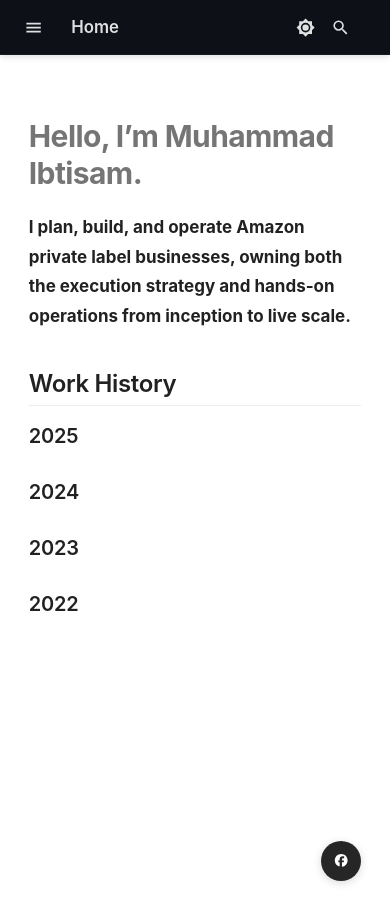
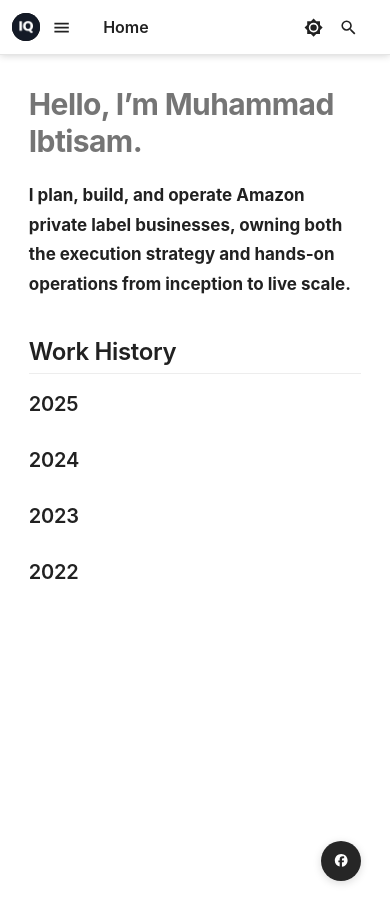
Before and after one commit to ibtisam-iq/rank, an MkDocs documentation site: the page built from docs/index.md, in a window 390 px wide. Built offline with MkDocs 1.6.1 and Material for MkDocs 9.7.7, drawn with Linux system fonts in a browser that asks for light colours.

Commit message:
fix mobile view

```diff
--- a/docs/stylesheets/extra.css
+++ b/docs/stylesheets/extra.css
@@ -17,6 +17,7 @@ body {
   line-height: 1.6;
   margin: 0;
   padding: 0;
+  padding-top: 0 !important;
   font-family: -apple-system, BlinkMacSystemFont, "Segoe UI", Roboto, "Helvetica Neue", Arial, sans-serif;
 }
 
@@ -41,7 +42,7 @@ body {
   margin: 0 !important;
 }
 
-/* Content with proper margins - NOT edge-to-edge */
+/* Add top padding to content to account for fixed header + tabs */
 .md-content {
   max-width: 1400px;
   margin: 0 auto;
@@ -92,18 +93,25 @@ body {
   color: rgba(255, 255, 255, 0.87) !important;
   box-shadow: 0 0 0.5rem rgba(0, 0, 0, 0.2);
   height: auto !important;
-  position: sticky;
-  top: 0;
+  position: sticky !important;  /* ✅ Back to sticky */
+  top: 0 !important;
+  left: 0 !important;
+  right: 0 !important;
+  width: 100% !important;
   z-index: 1000;
   border-bottom: 1px solid rgba(255, 255, 255, 0.05) !important;
 }
 
+.md-main {
+  margin-top: 0 !important;
+}
+
 /* Header inner - proper spacing */
 .md-header__inner {
-  padding: 0.6rem 2rem !important;
+  padding: 0.4rem 2rem !important;
   display: flex;
   align-items: center;
-  min-height: 48px !important;
+  min-height: 40px !important;
   height: auto !important;
   max-width: 1600px;
   margin: 0 auto;
@@ -130,8 +138,8 @@ body {
 
 .md-header__button.md-logo img,
 .md-header__button.md-logo svg {
-  width: 32px !important;
-  height: 32px !important;
+  width: 28px !important;
+  height: 28px !important;
   display: block;
 }
 
@@ -220,10 +228,19 @@ body {
   background-color: #0d1117 !important;
   border-top: 1px solid rgba(255, 255, 255, 0.03);
   border-bottom: 1px solid rgba(255, 255, 255, 0.05);
-  position: relative !important;
-  z-index: 1000 !important;
+  position: sticky !important;  /* ✅ Sticky, not fixed */
+  top: 40px !important;  /* ✅ Stick below header */
+  z-index: 999 !important;
   margin: 0 !important;
   padding: 0 !important;
+  box-shadow: 0 2px 4px rgba(0, 0, 0, 0.3) !important;  /* Better visibility */
+}
+
+/* Force tabs to stay visible */
+.md-tabs[data-md-state="hidden"] {
+  transform: none !important;
+  opacity: 1 !important;
+  visibility: visible !important;
 }
 
 .md-tabs__list {
@@ -264,7 +281,7 @@ body {
   font-size: 0.875rem;
   font-weight: 500;
   color: rgba(255, 255, 255, 0.65) !important;
-  padding: 0.65rem 1.25rem !important;
+  padding: 0.5rem 1.25rem !important;
   text-decoration: none;
   transition: color 0.2s ease;
   border-bottom: 2px solid transparent;
@@ -298,10 +315,16 @@ body {
 .md-typeset h1 {
   font-size: 2.5rem;
   font-weight: 700;
-  margin: 2.5rem 0 1.25rem;
+  margin: 0.5rem 0 1.25rem !important;  /* ✅ Reduced top margin */
   line-height: 1.25;
   letter-spacing: -0.02em;
   font-family: -apple-system, BlinkMacSystemFont, "Segoe UI", Roboto, "Helvetica Neue", Arial, sans-serif;
+}
+
+/* Remove top margin from first H1 */
+.md-content__inner > .md-typeset > h1:first-child {
+  margin-top: 0 !important;
+  padding-top: 0 !important;
 }
 
 .md-typeset h2 {
@@ -639,7 +662,7 @@ body {
   display: none !important;
 }
 
-/* Add PKT timezone after the date */
+/* Add PKT timezone after the date*/
 .md-source-file__fact::after {
   content: " PKT";
   font-weight: 600;
@@ -656,126 +679,172 @@ body {
 }
 
 /* =====================================================
-   PURE CSS DROPDOWN - Hover-based navigation
+   MOBILE HEADER & LOGO FIXES
 ===================================================== */
 
-/* Icon styling */
-.dd-icon {
-  margin-left: 0.4rem;
-  font-size: 0.7rem;
-  opacity: 0.7;
+/* Fix 1: Mobile header background color (match desktop) */
+@media screen and (max-width: 76.1875em) {
+  /* Mobile header bar - Dark mode specific */
+  [data-md-color-scheme="slate"] .md-header {
+    background-color: #0d1117 !important;
   }
 
-/* Dropdown container - HIDDEN by default */
-.custom-dropdown {
-  display: none;
-  position: absolute;
-  top: 100%;
-  left: 0;
-  margin-top: 0.5rem;
-  z-index: 999999;
-  pointer-events: auto;
+  /* Mobile header bar - Light mode specific */
+  [data-md-color-scheme="default"] .md-header {
+    background-color: #ffffff !important;
+    border-bottom: 1px solid rgba(0, 0, 0, 0.1) !important;
   }
 
-/* SHOW dropdown on tab hover - DISABLED to allow clicking on tab without dropdown
-.md-tabs__item:hover .custom-dropdown {
-  display: block !important;
-}*/
-
-/* KEEP dropdown visible when hovering it */
-.custom-dropdown:hover {
-  display: block !important;
+  /* Mobile header inner - proper spacing */
+  .md-header__inner {
+    padding: 0.5rem 0.75rem !important;
+    gap: 0.5rem !important;
   }
 
-/* Level 1 container */
-.dd-level-1 {
-  background: #0d1117;
-  border: 1px solid rgba(255, 255, 255, 0.12);
-  border-radius: 6px;
-  box-shadow: 0 4px 12px rgba(0, 0, 0, 0.4);
-  padding: 0.5rem 0;
-  min-width: 200px;
+  /* ===== MOBILE DRAWER - DARK MODE ===== */
+  [data-md-color-scheme="slate"] .md-nav--primary {
+    background-color: #0d1117 !important;
   }
 
-/* All dropdown items */
-.dd-item {
-  display: flex;
-  align-items: center;
-  justify-content: space-between;
-  padding: 0.7rem 1.25rem;
-  color: rgba(255, 255, 255, 0.85);
-  cursor: pointer;
-  position: relative;
-  white-space: nowrap;
-  transition: background-color 0.15s ease;
+  [data-md-color-scheme="slate"] .md-nav--primary .md-nav__title {
+    background-color: #1a1a1a !important;
+    color: rgba(255, 255, 255, 0.87) !important;
+    border-bottom: 1px solid rgba(255, 255, 255, 0.1);
   }
 
-.dd-item:hover {
-  background-color: rgba(255, 255, 255, 0.08);
-  color: #ffffff;
+  [data-md-color-scheme="slate"] .md-nav--primary .md-nav__link {
+    color: rgba(255, 255, 255, 0.85) !important;
   }
 
-/* Items with submenu - add arrow */
-.dd-item.has-sub::after {
-  content: "→";
-  margin-left: 1.5rem;
-  opacity: 0.7;
+  [data-md-color-scheme="slate"] .md-nav--primary .md-nav__link:hover,
+  [data-md-color-scheme="slate"] .md-nav--primary .md-nav__link:focus {
+    color: #ffffff !important;
+    background-color: rgba(255, 255, 255, 0.08);
   }
 
-/* Level 2 & 3 dropdowns - HIDDEN by default */
-.dd-level-2,
-.dd-level-3 {
-  display: none;
-  position: absolute;
-  top: 0;
-  left: 100%;
-  margin-left: 0.5rem;
-  background: #0d1117;
-  border: 1px solid rgba(255, 255, 255, 0.12);
-  border-radius: 6px;
-  box-shadow: 0 4px 12px rgba(0, 0, 0, 0.4);
-  padding: 0.5rem 0;
-  min-width: 200px;
-  z-index: 1000000;
+  [data-md-color-scheme="slate"] .md-nav--primary .md-nav__link--active {
+    color: #3b82f6 !important;
+    font-weight: 600;
   }
 
-/* SHOW level 2 when hovering parent */
-.dd-item.has-sub:hover > .dd-level-2 {
-  display: block !important;
+  /* ===== MOBILE DRAWER - LIGHT MODE ===== */
+  [data-md-color-scheme="default"] .md-nav--primary {
+    background-color: #ffffff !important;
   }
 
-/* SHOW level 3 when hovering parent */
-.dd-level-2 .dd-item.has-sub:hover > .dd-level-3 {
-  display: block !important;
+  [data-md-color-scheme="default"] .md-nav--primary .md-nav__title {
+    background-color: #f5f5f5 !important;
+    color: rgba(0, 0, 0, 0.87) !important;
+    border-bottom: 1px solid rgba(0, 0, 0, 0.1);
   }
 
-/* Links in level 3 */
-.dd-level-3 a {
-  display: block;
-  padding: 0.7rem 1.25rem;
-  color: rgba(255, 255, 255, 0.85);
-  text-decoration: none;
-  transition: background-color 0.15s ease;
+  [data-md-color-scheme="default"] .md-nav--primary .md-nav__link {
+    color: rgba(0, 0, 0, 0.85) !important;  /* ✅ BLACK text in light mode */
   }
 
-.dd-level-3 a:hover {
-  background-color: rgba(59, 130, 246, 0.15);
-  color: #3b82f6;
+  [data-md-color-scheme="default"] .md-nav--primary .md-nav__link:hover,
+  [data-md-color-scheme="default"] .md-nav--primary .md-nav__link:focus {
+    color: #000000 !important;
+    background-color: rgba(0, 0, 0, 0.05);
   }
 
-/* Mobile - stack vertically */
-@media (max-width: 768px) {
-  .custom-dropdown {
-    position: relative;
-    margin-top: 0;
+  [data-md-color-scheme="default"] .md-nav--primary .md-nav__link--active {
+    color: #3b82f6 !important;
+    font-weight: 600;
+  }
+
+  /* Hamburger icon color - Dark mode */
+  [data-md-color-scheme="slate"] .md-nav__button svg {
+    fill: rgba(255, 255, 255, 0.87) !important;
+  }
+
+  /* Hamburger icon color - Light mode */
+  [data-md-color-scheme="default"] .md-nav__button svg {
+    fill: rgba(0, 0, 0, 0.87) !important;
+  }
+}
+
+/* Fix 2: Show logo in mobile header (top bar) */
+@media screen and (max-width: 76.1875em) {
+  .md-header .md-header__button.md-logo {
+    display: inline-flex !important;
+    padding: 0;
+    margin: 0 !important;
+  }
+
+  .md-header .md-header__button.md-logo img,
+  .md-header .md-header__button.md-logo svg {
+    width: 28px !important;
+    height: 28px !important;
     display: block;
   }
 
-  .dd-level-2,
-  .dd-level-3 {
-    position: relative;
-    left: 0;
-    margin-left: 1rem;
-    margin-top: 0.25rem;
+  /* Mobile title - reduce spacing */
+  .md-header__title {
+    margin: 0 !important;
+    padding: 0 !important;
+    font-size: 1rem !important;
+  }
+
+  /* Mobile title color - Dark mode */
+  [data-md-color-scheme="slate"] .md-header__title {
+    color: rgba(255, 255, 255, 0.87) !important;
+  }
+
+  /* Mobile title color - Light mode */
+  [data-md-color-scheme="default"] .md-header__title {
+    color: rgba(0, 0, 0, 0.87) !important;
+  }
+
+  /* Right side controls - proper spacing */
+  .md-header__option {
+    margin-left: auto !important;
+    display: flex !important;
+    align-items: center !important;
+    gap: 0.25rem !important;
+  }
+
+  /* Search bar in mobile */
+  .md-search {
+    margin: 0 !important;
+    padding: 0 0.25rem !important;
+  }
+
+  /* Theme toggle button */
+  .md-header__button:not(.md-logo) {
+    margin: 0 !important;
+    padding: 0.25rem !important;
+  }
+
+  /* Search icon - Dark mode */
+  [data-md-color-scheme="slate"] .md-header__button svg {
+    fill: rgba(255, 255, 255, 0.87) !important;
+  }
+
+  /* Search icon - Light mode */
+  [data-md-color-scheme="default"] .md-header__button svg {
+    fill: rgba(0, 0, 0, 0.87) !important;
   }
 }
+
+/* Fix 3: Mobile drawer (side menu) spacing */
+@media screen and (max-width: 76.1875em) {
+  /* Title in drawer - proper spacing */
+  .md-nav--primary .md-nav__title {
+    padding: 1rem 1.2rem !important;
+    display: flex !important;
+    align-items: center !important;
+    gap: 0.5rem !important;
+  }
+
+  /* Site name text styling */
+  .md-nav--primary .md-nav__title .md-ellipsis {
+    font-weight: 600 !important;
+    font-size: 1.05rem !important;
+  }
+
+  /* Back button spacing */
+  .md-nav--primary .md-nav__title .md-nav__button {
+    margin: 0 0.25rem 0 -0.4rem;
+  }
+}
--- a/mkdocs.yml
+++ b/mkdocs.yml
@@ -1,5 +1,5 @@
 site_name: "Ibtisam IQ"
-site_description: "Amazon Private Label & Marketplace Growth — Case Studies & Execution Playbooks"
+site_description: "Amazon Private Label Operator & Growth Leader — Muhammad Ibtisam"
 site_author: "Muhammad Ibtisam"
 site_url: "https://rank.ibtisam-iq.com"
 
@@ -8,12 +8,14 @@ strict: false
 
 theme:
   name: material
+  # custom_dir: docs/overrides
   favicon: images/favicon.ico
   logo: images/favicon.svg
   language: en
   features:
     - navigation.tabs
     - navigation.top
+    - navigation.tabs.sticky  # Keeps tabs visible when scrolling
     - search.highlight
     - search.suggest
     - toc.follow
@@ -50,6 +52,8 @@ plugins:
       enable_creation_date: false
       fallback_to_build_date: false
       timezone: Asia/Karachi
+      datetime_format: "%B %d, %Y %I:%M:%S %p"  # Shows AM/PM
+      locale: en
 
 nav:
   - Home: index.md
@@ -69,4 +73,5 @@ extra_css:
 
 extra_javascript:
   - https://cdnjs.cloudflare.com/ajax/libs/font-awesome/6.5.1/js/all.min.js
+  #- javascripts/fix-timestamp.js
   #- javascripts/dropdown.js
```
Also changed, not shown: docs/javascripts/fix-timestamp.js (added, +69 -0 lines), docs/javascripts/dropdown.js (line endings or trailing spaces). Lines whose indentation alone changed are shown as unchanged.
